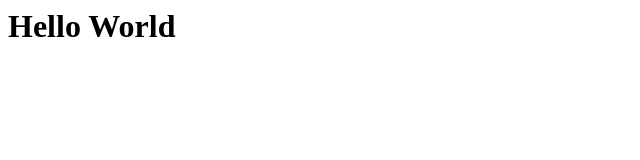
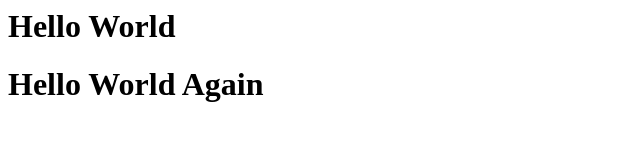
Before and after one commit to kaushlendra2707/local-repo, a plain HTML site: page index.html in a window 1280 px wide. Shown: the whole page, without its empty margins (0-640 px from the left). Drawn offline with Linux system fonts and the light colour scheme.

Commit message:
master - added another h1 to index.html body

```diff
--- a/index.html
+++ b/index.html
@@ -4,5 +4,6 @@
   </head>
   <body>
 	<h1>Hello World</h1>
+	<h1>Hello World Again</h1>
   </body>
 </html>
```
